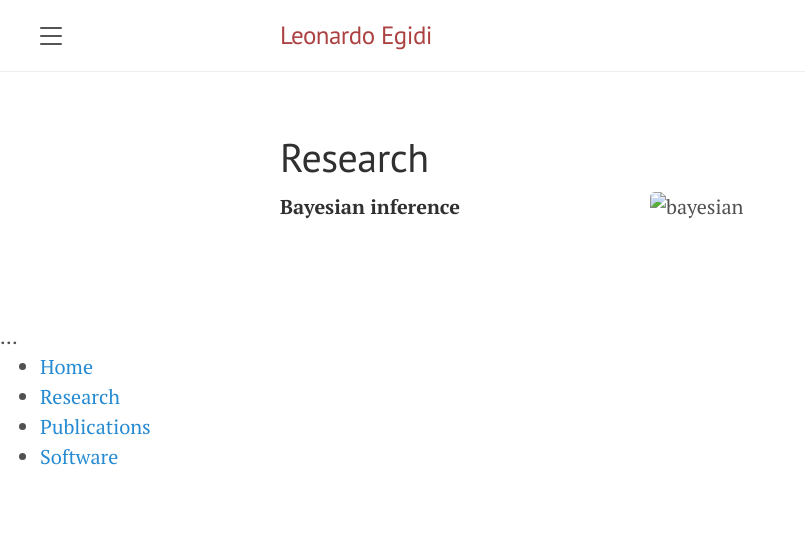
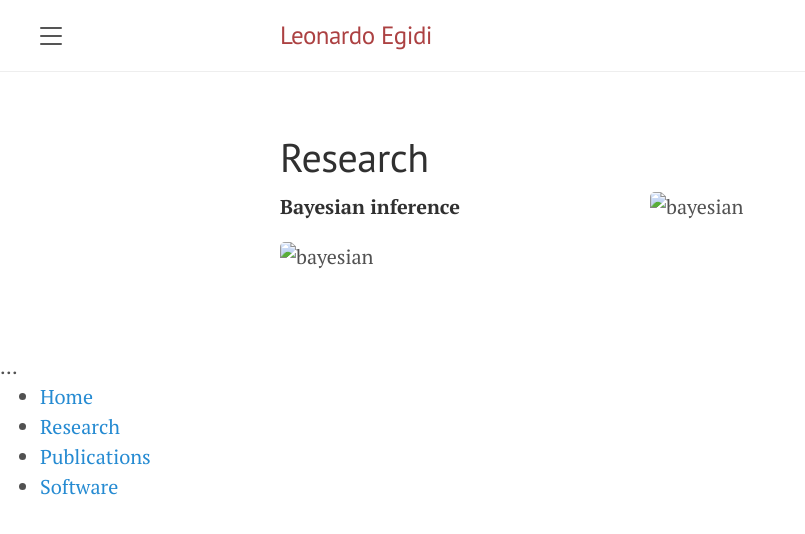
Before and after one commit to LeoEgidi/leoegidi.github.io, a Jekyll site: the page built from research.md, in a window 1280 px wide. Shown: the top 534 px of the page, without its empty margins (0-805 px from the left). Built offline with Jekyll 4.4.1, drawn with Linux system fonts in a browser that asks for light colours; Markdown is read by kramdown in place of the engine named in the settings.

Commit message:
Update research.md

```diff
--- a/research.md
+++ b/research.md
@@ -17,3 +17,5 @@ permalink: /research/
     <img src="ls.png" alt="bayesian" width = "100">
   </div>
 </div>
+
+<img src="ls.png" alt="bayesian" width = "100">
```
